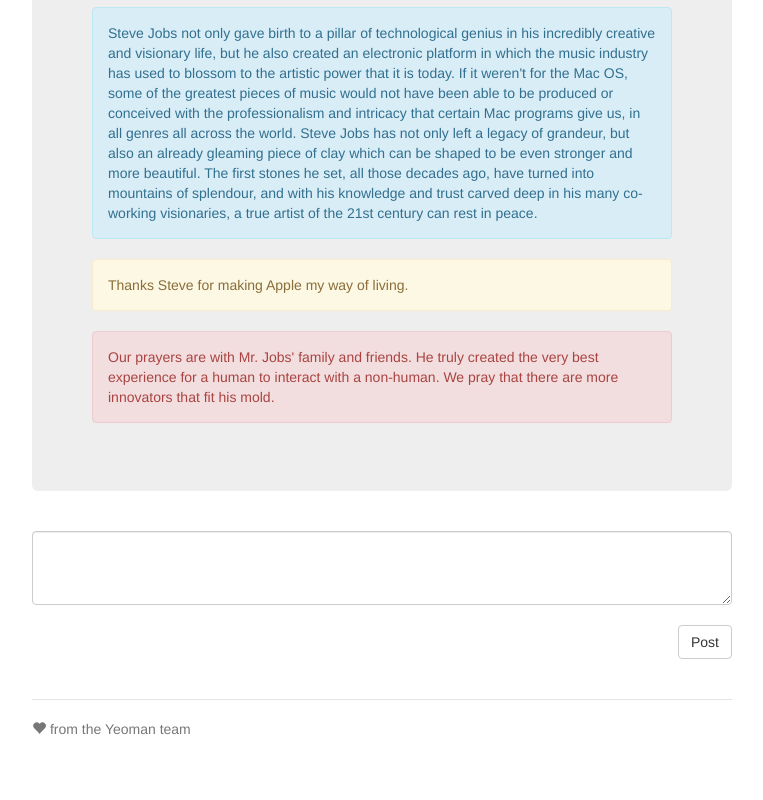
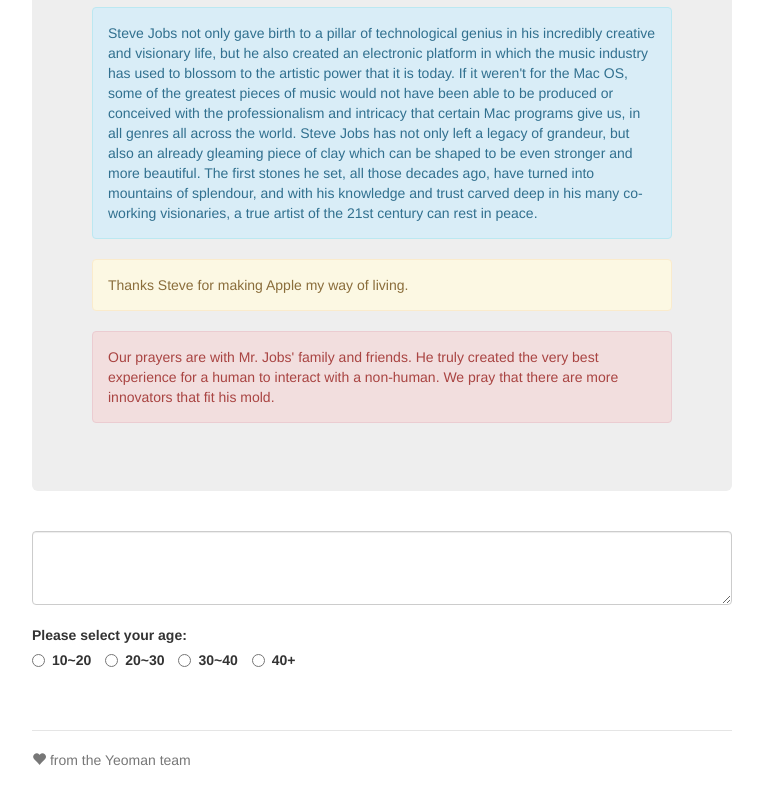
Before and after one commit to backdead/wdyw, a website: page app/index.html in a window 1280 px wide. Shown: the part 353-1153 px from the top of the page, without its empty margins (258-1021 px from the left). Before the commit the page ends 1122 px from the top, so only its background shows below. Drawn offline with nearby package versions, Linux system fonts and the light colour scheme; some packages are replaced by stand-ins of ours; files that its build step writes are made by us from their sources.

Commit message:
améliorer

```diff
--- a/app/scripts/controllers/mainCtrl.js
+++ b/app/scripts/controllers/mainCtrl.js
@@ -11,8 +11,12 @@
 .controller('MainCtrl',
 ['$scope', 'DataFactory',
   function($scope, DataFactory) {
+    $scope.check = false;
+    $scope.newComment = null;
+
     var init = function () {
       $scope.newComment = DataFactory.createComment();
+
     };
 
     init();
@@ -42,7 +46,19 @@
 
     $scope.post = function(newComment) {
       $scope.comments.push(newComment);
+      console.log($scope.check);
       init();
     };
 
+    $scope.valid = function () {
+      var valid = true;
+      if($scope.newComment.content !== "" && $scope.check === true) {
+        valid = false;
+      }
+
+      return valid;
+    }
+
+
+
   }]);
--- a/app/views/main.html
+++ b/app/views/main.html
@@ -10,9 +10,37 @@
 <div class="row marketing">
     <textarea class="form-control" rows="3" ng-model='newComment.content'></textarea>
     <br />
-    <div class="form-group">
-        <div class="pull-right" >
-            <button ng-click="post(newComment)" class="btn btn-default">Post</button>
-        </div>
-    </div>
+  <label class="text-default">
+    Please select your age:
+  </label>
+  <br />
+  <div class="radio-inline">
+    <label>
+      <input type="radio" name="optionsRadios" id="optionsRadios1" value="option1" ng-checked="check">
+      10~20
+    </label>
+  </div>
+  <div class="radio-inline">
+    <label>
+      <input type="radio" name="optionsRadios" id="optionsRadios2" value="option2">
+      20~30
+    </label>
+  </div>
+  <div class="radio-inline">
+    <label>
+      <input type="radio" name="optionsRadios" id="optionsRadios3" value="option3">
+      30~40
+    </label>
+  </div>
+  <div class="radio-inline">
+    <label>
+      <input type="radio" name="optionsRadios" id="optionsRadios4" value="option4">
+      40+
+    </label>
+  </div>
+  <div class="form-group">
+      <div class="pull-right" >
+          <button ng-click="post(newComment)" class="btn btn-default" ng-hide="valid()">Post</button>
+      </div>
+  </div>
 </div>
```
